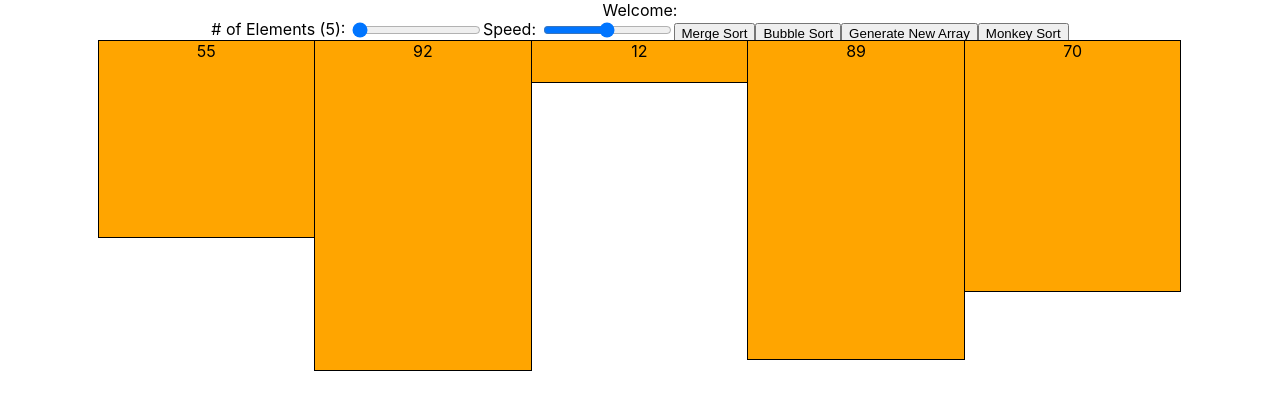
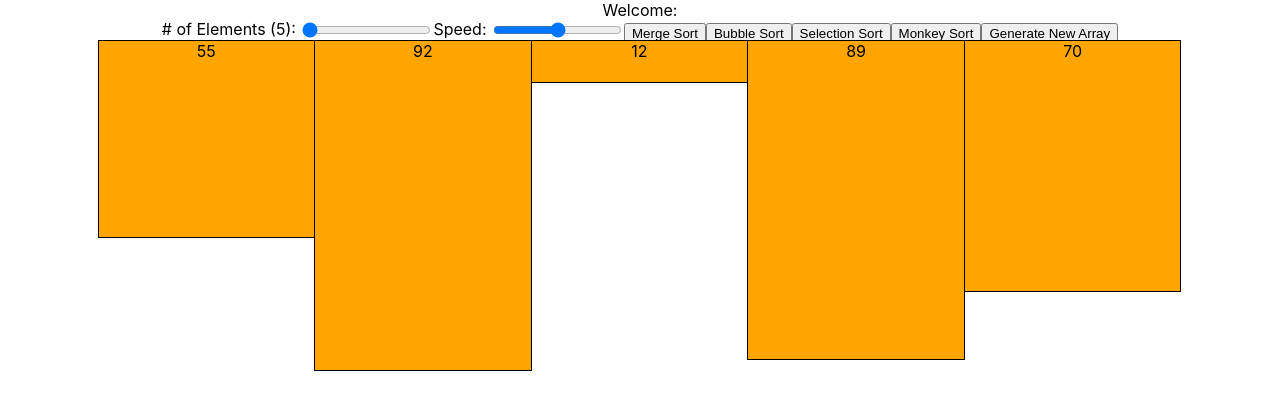
Before and after one commit to SebastianFisher/sorting-app, a React (Create React App) app: page / in a window 1280 px wide. Shown: the top 410 px of the page. Built offline with nearby package versions, Linux system fonts and the light colour scheme.

Commit message:
added selection sort

```diff
--- a/package.json
+++ b/package.json
@@ -2,6 +2,7 @@
   "name": "sorting",
   "version": "0.1.0",
   "private": true,
+  "type": "module",
   "dependencies": {
     "@testing-library/jest-dom": "^5.11.6",
     "@testing-library/react": "^11.1.2",
--- a/src/Algorithms/monkeySort.js
+++ b/src/Algorithms/monkeySort.js
@@ -10,10 +10,12 @@ export default function monkeySortAnimate(arr) {
 function isSorted(arr, animations) {
     for (let i = 0; i < arr.length - 1; ++i) {
         // Push indices that are being compared
-        animations.push([i, i + 1]);
         if (arr[i] > arr[i + 1]) {
+            animations.push([i, i + 1, false]);
             animations.push(["checked", false]);
             return false;
+        } else {
+            animations.push([i, i + 1, true]);
         }
     }
     animations.push(["checked", true]);
@@ -21,7 +23,7 @@ function isSorted(arr, animations) {
 }
 
 // Swap elements at indices i and j in arr
-function swap(arr, i, j, animations) {
+export function swap(arr, i, j, animations) {
     // Push indices color and uncolor elements and heights to switch them
     animations.push([i, j, true]);
     animations.push([i, j, arr[i], arr[j]]);
--- /dev/null
+++ b/src/Algorithms/selectionSort.js
@@ -0,0 +1,40 @@
+import {swap} from "./monkeySort.js";
+
+export default function selectionSortAnimate(arr) {
+    const animations = [];
+    const copyArr = arr.slice();
+    selectionSort(copyArr, animations);
+    return [animations, copyArr];
+}
+
+// For this selection sort, I find the smallest number multiple times and then move it to the front by swapping
+function selectionSort(arr, animations) {
+    for (let i = 0; i < arr.length; i++) {
+        if (minNum(arr, i, animations)) break;
+    }
+}
+
+// finds min number in arr[..., start, ...end]
+function minNum(arr, start, animations) {
+    let min = arr[start];
+    let minIdx = start;
+    let lastMinIdx = start;
+    let pairsSorted = 0;
+    for (let i = start + 1; i < arr.length; i++) {
+        console.log(i);
+        animations.push(minIdx);
+        if (arr[i] < min) {
+            animations.push([i, true, minIdx]);
+            min = arr[i];
+            minIdx = i;
+        } else {
+            animations.push([i, false]);
+        }
+        if (i !== start && arr[i] > arr[i - 1]) {
+            pairsSorted++;
+        }
+    }
+    animations.push("max found");
+    swap(arr, start, minIdx, animations);
+    return pairsSorted === (arr.length - start - 1);
+}
--- a/src/App.jsx
+++ b/src/App.jsx
@@ -4,6 +4,7 @@ import ArrayEl from './ArrayEl';
 import mergeSortAnimate from './Algorithms/mergeSort.js';
 import bubbleSortAnimate from './Algorithms/bubbleSort.js';
 import monkeySortAnimate from './Algorithms/monkeySort.js';
+import selectionSortAnimate from './Algorithms/selectionSort.js';
 
 const PRIMARY_COLOR = "orange";
 const SECONDARY_COLOR = "#85e3ff";
@@ -33,6 +34,7 @@ export default class App extends React.Component {
     this.bubbleSort = this.bubbleSort.bind(this);
     this.mergeSort = this.mergeSort.bind(this);
     this.monkeySort = this.monkeySort.bind(this);
+    this.selectionSort = this.selectionSort.bind(this);
     this.genNewArray = this.genNewArray.bind(this);
   }
 
@@ -56,11 +58,12 @@ export default class App extends React.Component {
       const arrayElements = document.getElementsByClassName('array-element');
       while (animations[i][0] !== "checked") {
         // Maybe push elements in another way also to make
-        const [elOneIdx, elTwoIdx] = animations[i];
+        const [elOneIdx, elTwoIdx, isSorted] = animations[i];
         const elOneStyle = arrayElements[elOneIdx].style;
         const elTwoStyle = arrayElements[elTwoIdx].style;
-        elOneStyle.backgroundColor = SECONDARY_COLOR;
-        elTwoStyle.backgroundColor = SECONDARY_COLOR;
+        const color = isSorted ? POSITIVE_COLOR : NEGATIVE_COLOR;
+        elOneStyle.backgroundColor = color;
+        elTwoStyle.backgroundColor = color;
         await this.delay();
         elOneStyle.backgroundColor = PRIMARY_COLOR;
         elTwoStyle.backgroundColor = PRIMARY_COLOR;
@@ -146,8 +149,8 @@ export default class App extends React.Component {
     const sort = mergeSortAnimate(this.state.arrayNums);
     const animations = sort[0];
     // iterate thorugh animations array
+    const arrayElements = document.getElementsByClassName('array-element');
     for (let i = 0; i < animations.length; i++) {
-      const arrayElements = document.getElementsByClassName('array-element');
       const switchColor = i % 3 !== 1;
       if (switchColor) {
         // Get the first and second element being compared, and the k element where they will be merged to
@@ -165,9 +168,63 @@ export default class App extends React.Component {
         const elStyle = arrayElements[elIdx].style;
         elStyle.height = `${elHeight / 2}%`;
         // Change number in div, if there is one
-        arrayElements[elIdx].innerHTML = `${elHeight}`;
+        if (this.state.numElements < 15) {
+          arrayElements[elIdx].innerHTML = `${elHeight}`;
+        }
       }
     }
+    this.sortedAnimation();
+    this.setState({ arrayNums: sort[1] });
+  }
+
+  async selectionSort() {
+    const sort = selectionSortAnimate(this.state.arrayNums);
+    const animations = sort[0];
+    console.log(animations);
+    let i = 0;
+    while (i < animations.length) {
+      const arrayElements = document.getElementsByClassName('array-element');
+      let tempI = 0;
+      while (animations[i] !== "max found") {
+        console.log(i);
+        const colorCurrMin = tempI % 2 === 0;
+        if (colorCurrMin) {
+          const currMinStyle = arrayElements[animations[i]].style;
+          currMinStyle.backgroundColor = SECONDARY_COLOR;
+        } else {
+          const currSearchingStyle = arrayElements[animations[i][0]].style;
+          currSearchingStyle.backgroundColor = SECONDARY_COLOR;
+          await this.delay();
+          currSearchingStyle.backgroundColor = PRIMARY_COLOR;
+          const changeCurrMin = animations[i][1];
+          if (changeCurrMin) {
+            const currMinStyle = arrayElements[animations[i][2]].style;
+            currMinStyle.backgroundColor = PRIMARY_COLOR;
+          }
+        }
+        i++;
+        tempI++;
+      }
+      i++;
+      i++;
+      const swapEl = arrayElements[animations[i][0]];
+      const currMinEl = arrayElements[animations[i][1]];
+
+      swapEl.style.backgroundColor = NEGATIVE_COLOR;
+      currMinEl.style.backgroundColor = POSITIVE_COLOR;
+      await this.delay();
+
+      swapEl.style.height = `${animations[i][3]/2}%`;
+      currMinEl.style.height = `${animations[i][2]/2}%`;
+      let temp = swapEl.innerHTML;
+      swapEl.innerHTML = currMinEl.innerHTML;
+      currMinEl.innerHTML = temp;
+
+      swapEl.style.backgroundColor = PRIMARY_COLOR;
+      currMinEl.style.backgroundColor = PRIMARY_COLOR;
+      i++;
+    }
+
     this.sortedAnimation();
     this.setState({ arrayNums: sort[1] });
   }
@@ -198,7 +255,7 @@ export default class App extends React.Component {
 
   render() {
     // monkeySort only shows up for 6 or less elements (otherwise it's basically infinite)
-    let monkeySort = this.state.numElements < 7 ?
+    let monkeySort = this.state.numElements < 6 ?
       <button id="monkey-sort-btn" onClick={this.monkeySort}>Monkey Sort</button> : null;
 
     return (
@@ -211,8 +268,9 @@ export default class App extends React.Component {
           <input type="range" value={this.state.speed} min="0" max="999" step="1" name="sort-speed" onChange={this.changeSpeed}></input>
           <button id="merge-sort-btn" onClick={this.mergeSort}>Merge Sort</button>
           <button id="bubble-sort-btn" onClick={this.bubbleSort}>Bubble Sort</button>
+          <button id="selection-sort-btn" onClick={this.selectionSort}>Selection Sort</button>
+          {monkeySort}
           <button id="gen-new-array" onClick={this.genNewArray}>Generate New Array</button>
-          {monkeySort}
         </div>
         <div className="array">
           {this.state.arrayNums.map((number, index) => (
```
